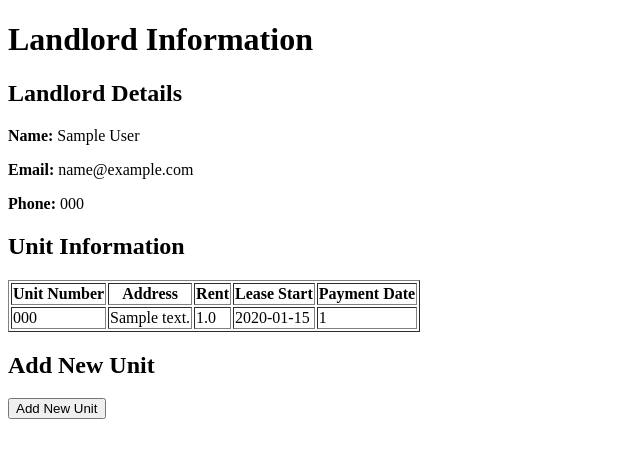
After one commit to CarlaMoseley/OurFirstCapstoneProject, a Flask app: page /landlord/1 in a window 1280 px wide. The commit adds this page. Shown: the top 458 px of the page, without its empty margins (0-640 px from the left). Run offline with Flask 3, Linux system fonts and the light colour scheme; tables that the repository leaves empty hold one stand-in row (values such as "Sample post"); parts of the project's set-up code (start-up, migrations or seed data) failed here and were passed over.

Commit message:
added html for landlord_profile and create_unit

```diff
--- a/Capstone/landlord/routes.py
+++ b/Capstone/landlord/routes.py
@@ -32,7 +32,16 @@ def landlord_profile(landlord_id):
     landlord = Landlord.query.filter_by(id=landlord_id).first()
     units = landlord.units
 
-    return render_template('PLACEHOLDER', landlord=landlord, units=units)
+    return render_template('landlord_profile.html', landlord=landlord, units=units)
+
+@landlord_bp.route('/landlord/<int:landlord_id>/tenants', methods=['GET'])
+def landlord_tenants(landlord_id):
+    landlord = Landlord.query.filter_by(id=landlord_id).first()
+    tenants = []
+    for unit in landlord.units:
+        tenants.extend(unit.tenants)
+
+    return render_template('PLACEHOLDER', landlord=landlord, tenants=tenants)
 
 @landlord_bp.route('/landlord/<int:landlord_id>/<int:unit_id>', methods=['GET'])
 def landlord_unit_page(landlord_id, unit_id):
--- /dev/null
+++ b/Capstone/landlord/templates/landlord_profile.html
@@ -0,0 +1,51 @@
+<!DOCTYPE html>
+<html lang="en">
+<head>
+    <meta charset="UTF-8">
+    <meta name="viewport" content="width=device-width, initial-scale=1.0">
+    <title>Landlord Information</title>
+</head>
+<body>
+
+  <h1>Landlord Information</h1>
+
+  <!-- Display Landlord Information -->
+  <h2>Landlord Details</h2>
+  <p><strong>Name:</strong> {{ landlord.first_name }} {{ landlord.last_name }}</p>
+  <p><strong>Email:</strong> {{ landlord.email }}</p>
+  <p><strong>Phone:</strong> {{ landlord.phone_number }}</p>
+  <!-- Add more attributes as needed -->
+
+  <!-- Display Unit Information in a Table -->
+  <h2>Unit Information</h2>
+  <table border="1">
+    <thead>
+      <tr>
+        <th>Unit Number</th>
+        <th>Address</th>
+        <th>Rent</th>
+        <th>Lease Start</th>
+        <th>Payment Date</th>
+        <!-- Add more unit attributes as needed -->
+      </tr>
+    </thead>
+    <tbody>
+      {% for unit in units %}
+        <tr>
+          <td>{{ unit.unit_number }}</td>
+          <td>{{ unit.address }}</td>
+          <td>{{ unit.rent }}</td>
+          <td>{{ unit.lease_start }}</td>
+          <td>{{ unit.rent_due }}</td>
+          <!-- Add more unit attributes as needed -->
+        </tr>
+      {% endfor %}
+    </tbody>
+  </table>
+
+  <!-- Button to Add a New Unit -->
+  <h2>Add New Unit</h2>
+  <a href="{{ url_for('create_unit', landlord_id=landlord.id) }}"><button>Add New Unit</button></a>
+
+</body>
+</html>
```
Also changed, not shown: Capstone/home/routes.py (+1 -13 lines), Capstone/home/templates/index.html (+7 -10 lines), Capstone/landlord/templates/create_unit.html (added, +47 -0 lines), Capstone/templates/index.html (added, +71 -0 lines).
